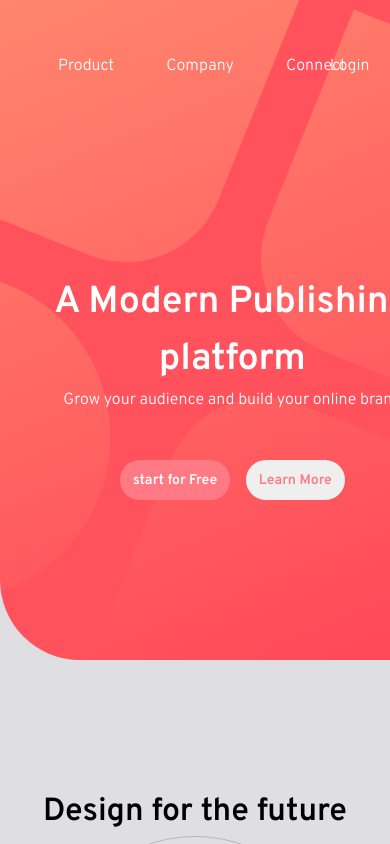
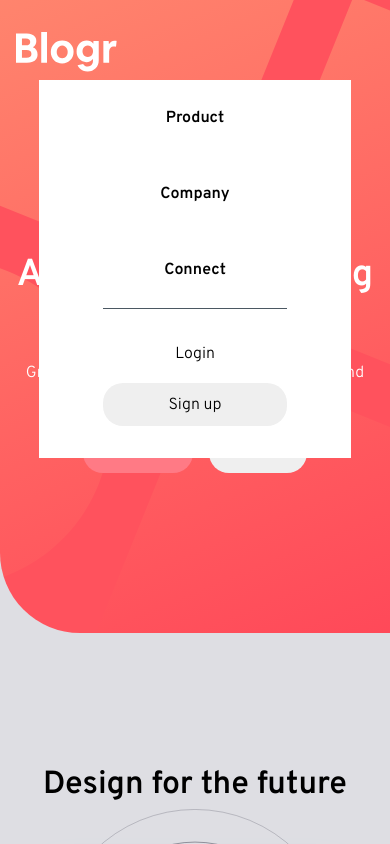
Before and after one commit to RupeshKhadka69/blogr-landing-page-main, a plain HTML site: page index.html in a window 390 px wide. Drawn offline with Linux system fonts and the light colour scheme.

Commit message:
update 4.0 /made navbar

```diff
--- a/index.html
+++ b/index.html
@@ -21,10 +21,12 @@
         <div class="container">
           <div class="navbar flex">
             <a href=""><img src="./images/logo.svg" alt="logo" /></a>
-            <nav class="nav">
-              <ul class="flex ul-gap">
+           <!-- <div class="mb-nav flex"> -->
+
+             <nav class="nav">
+               <ul class="mb-flex | flex ul-gap">
                 <li class="menubutton">
-                  <a href="#" class="flex">Product </a>
+                  <a href="#" class="flex fw-bold">Product </a>
                   <ul class="dropdown">
                     <li><a href="#">Overview</a></li>
                     <li><a href="#">Pricing </a></li>
@@ -34,7 +36,7 @@
                   </ul>
                 </li>
                 <li class="menubutton">
-                  <a href="#" class="flex">Company </a>
+                  <a href="#" class="flex fw-bold">Company </a>
                   <ul class="dropdown">
                     <li><a href="#">About</a></li>
                     <li><a href="#">Team</a></li>
@@ -44,7 +46,7 @@
                   </ul>
                 </li>
                 <li class="menubutton">
-                  <a href="#">Connect</a>
+                  <a href="#" class="fw-bold">Connect</a>
                   <ul class="dropdown">
                     <li><a href="#">Contact</a></li>
                     <li><a href="#">Newsletter</a></li>
@@ -52,11 +54,16 @@
                   </ul>
                 </li>
               </ul>
+              <div class="mt-100 padding-block-200 mobile side-buttonss flex gap-1">
+                <button class=" extra-button">Login</button>
+                <button class="button">Sign up</button>
+              </div>
             </nav>
-            <div class="side-buttons flex gap-1">
+            <div class="desktop side-buttons flex gap-1">
               <button class="extra-button">Login</button>
               <button class="button">Sign up</button>
             </div>
+          <!-- </div> -->
           </div>
 
           <div class="landing-page-text padding-block-900 grid">
--- a/syles.css
+++ b/syles.css
@@ -340,14 +340,9 @@ button {
 }
 .centerr {text-align: center;}
 
-/*  */
 
 /* drop-down menu style */
-.nav {
-  flex: 2;
-  position: relative;
-  left: 2rem;
-}
+
 .ul-gap {
   gap: 2rem;
 }
@@ -357,29 +352,84 @@ button {
   padding: 0;
 }
 
-.nav li {
+ .nav li {
   float: left;
   position: relative;
   display: block;
 }
-
 .nav a {
   display: block;
   padding: 10px;
   text-decoration: none;
   color: var(--clr-neutral-200);
 }
-
 .nav .dropdown {
   display: none;
   position: absolute;
-  top: 100%;
-  /* left: 0; */
+  background-color: var(--clr-neutral-200);
 
-  padding: .8rem 1.2rem .8rem .5rem;
-  background-color: var(--clr-neutral-200);
   z-index: 1;
 }
+.container{
+  position: relative;
+}
+.nav {
+
+
+  z-index: 23;
+}
+.nav .dropdown {
+  position: static;
+  z-index: 4;
+}
+
+
+@media(max-width: 50em) {
+  .nav li a {
+    color: black;
+  }
+  .side-buttonss {
+    flex-direction: column;
+
+    color: black;
+    border-top: 1px solid var(--clr-gradient-300);
+
+  }
+  .nav {
+    background-color: var(--clr-neutral-200);
+    position: absolute;
+    padding: 1rem 4rem;
+    top: 5rem;
+    left: 50%;
+    width: 80%;
+    transform: translateX(-50%);
+  }
+ .nav .dropdown {
+    background-color: var(--clr-neutral-100);
+  }
+  .mb-flex {
+    flex-direction: column;
+  }
+
+}
+.side-buttonss button {color: black;}
+@media(min-width: 50em) {
+  .nav {
+    flex: 2;
+      position: relative;
+      left: 2rem;
+
+  }
+  .nav .dropdown {
+    display: none;
+    position: absolute;
+    top: 100%;
+    padding: .8rem 1.2rem .8rem .5rem;
+  }
+
+}
+
+
 
 .nav .dropdown li {
   float: none;
```
